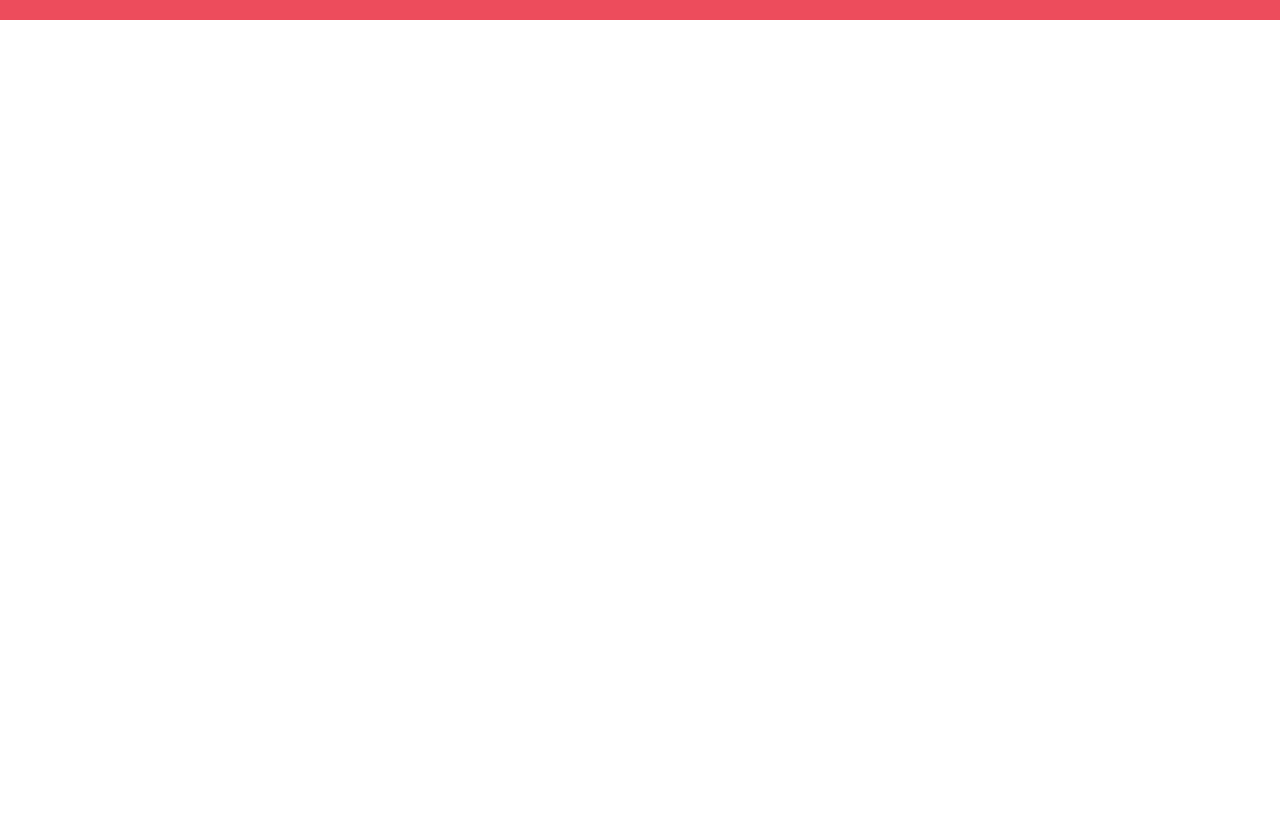
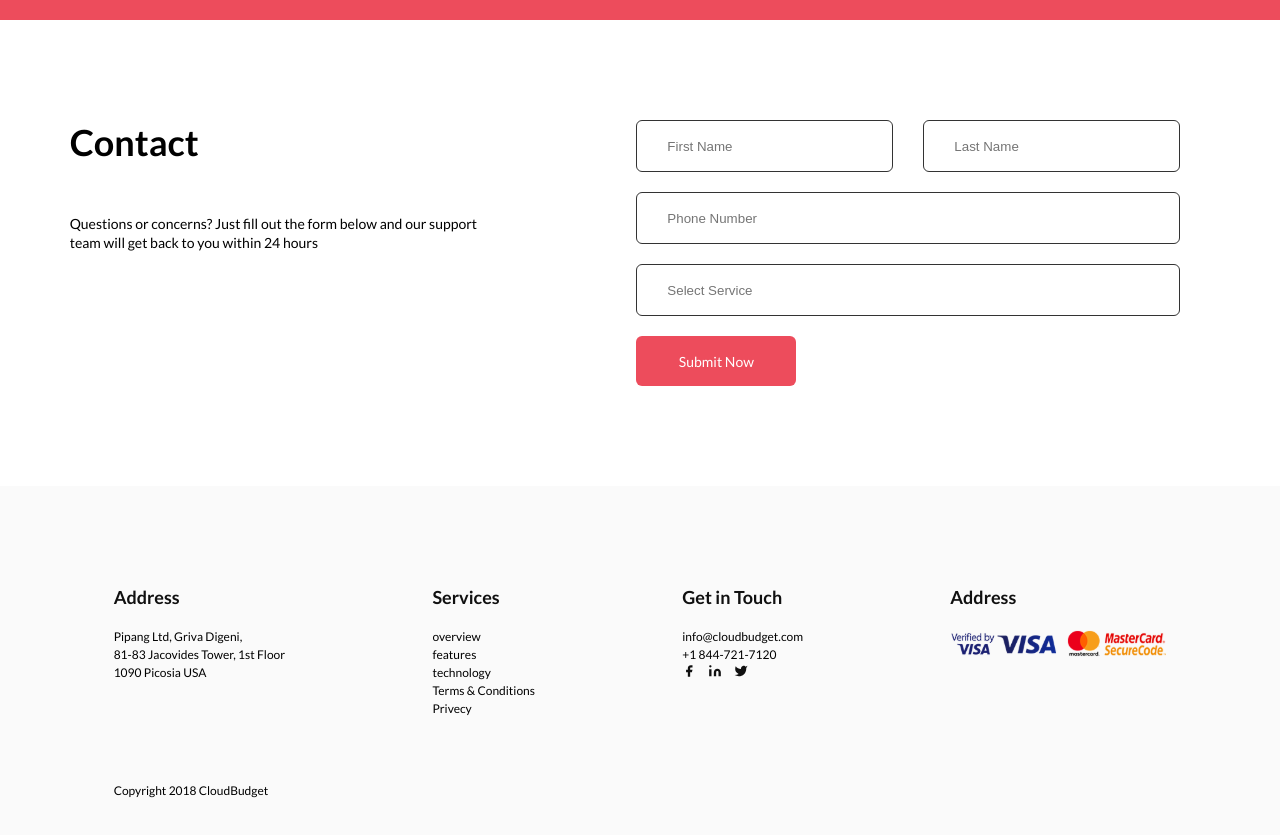
Before and after one commit to Bexruz209/CloudBudget-React-Vite, a React (Vite) app: page / in a window 1280 px wide. Shown: the part 2980-3815 px from the top of the page. Before the commit the page ends 3000 px from the top, so only its background shows below. Built offline with nearby package versions, Linux system fonts and the light colour scheme.

Commit message:
CloudBudget-React-Vite

```diff
--- a/src/App.jsx
+++ b/src/App.jsx
@@ -1,3 +1,4 @@
+import Footer from "./components/Footer/Footer.jsx";
 import Main from "./components/Main/Main.jsx";
 import Section from "./components/Section/Section.jsx";
 import Header from "./components/header/header.jsx";
@@ -12,9 +13,10 @@ export default function App() {
         </div>
       </div>
       <Section />
+      <Main />
       <div className="Container">
       </div>
-      <Main />
+        <Footer />
     </>
   )
 }
--- /dev/null
+++ b/src/components/Footer/Footer.css
@@ -0,0 +1,106 @@
+/* Footer_1 */
+.volf {
+    width: 1200px;
+    margin: auto;
+}
+
+.volf_smoll {
+    display: flex;
+    justify-content: space-around;
+    gap: 100px;
+    margin-bottom: 100px;
+}
+
+.volf_h1 {
+    font-family: var(--font-family);
+    font-size: 36px;
+    color: #000000;
+    margin-bottom: 50px;
+}
+
+.volf_p {
+    font-family: var(--font-family);
+    font-weight: 400;
+    font-size: 14px;
+    color: #000000;
+    line-height: 19px;
+}
+
+.volf_right_input {
+    width: 225px;
+    height: 50px;
+    margin-right: 30px;
+    margin-bottom: 20px;
+    border-radius: 6px;
+    padding-left: 30px;
+    border: 1px solid #333333;
+    color: #13274380;
+}
+
+.volf_right__input {
+    width: 512px;
+    height: 50px;
+    margin-bottom: 20px;
+    border-radius: 6px;
+    padding-left: 30px;
+    border: 1px solid #333333;
+    color: #13274380;
+}
+
+.volf_right__button {
+    width: 160px;
+    height: 50px;
+    border-radius: 6px;
+    font-family: var(--font-family);
+    font-weight: 400;
+    font-size: 14px;
+    color: #fff;
+    background: #ED4C5C;
+    border: none;
+    cursor: pointer;
+    transition: .5s;
+}
+
+.volf_right__button:hover {
+    transition: .5s;
+    border: 1px solid #ED4C5C;
+    color: #ED4C5C;
+    background: #fff
+}
+
+/* Footer_2 */
+.max {
+    background: #FAFAFA;
+}
+
+.max_smoll {
+    padding-top: 100px;
+    padding-bottom: 100px;
+    width: 1200px;
+    margin: auto;
+    display: flex;
+    justify-content: space-around;
+    /* align-items: center; */
+}
+
+.max_h1 {
+    font-family: var(--font-family);
+    font-size: 18px;
+    color: #101010;
+    margin-bottom: 20px;
+}
+
+.max_p {
+    font-family: var(--font-family);
+    font-weight: 400;
+    font-size: 12px;
+    line-height: 18px;
+}
+
+.max__p {
+    margin-top: 100px;
+    font-family: var(--font-family);
+    font-weight: 400;
+    font-size: 12px;
+    line-height: 18px;
+}
--- /dev/null
+++ b/src/components/Footer/Footer.jsx
@@ -0,0 +1,54 @@
+import foter1 from "../../assets/Footer/secure.svg"
+import foter2 from "../../assets/Footer/Social.svg"
+import "./Footer.css"
+
+export default function Footer() {
+    return (
+        <>
+            <div className="volf">
+                <div className="volf_smoll">
+                    <div className="volf_left">
+                        <h1 className="volf_h1">Contact</h1>
+                        <p className="volf_p">Questions or concerns? Just fill out the form below and our support <br /> team will get back to you within 24 hours</p>
+                    </div>
+                    <div className="volf_right">
+                        <div className="volf_right_top">
+                            <input type="text" placeholder="First Name" className="volf_right_input" />
+                            <input type="text" placeholder="Last Name" className="volf_right_input" />
+                        </div>
+                        <div className="x">
+                            <input type="text" placeholder="Phone Number" className="volf_right__input" />
+                        </div>
+                        <div className="f">
+                            <input type="text" placeholder="Select Service" className="volf_right__input" />
+                        </div>
+                        <button className="volf_right__button">Submit Now</button>
+                    </div>
+                </div>
+            </div>
+            <div className="max">
+                <div className="max_smoll">
+                    <div className="max_left">
+                        <h1 className="max_h1">Address</h1>
+                        <p className="max_p">Pipang Ltd, Griva Digeni, <br />81-83 Jacovides Tower, 1st Floor <br /> 1090 Picosia USA</p>
+                        <p className="max__p">Copyright 2018 CloudBudget</p>
+                    </div>
+                    <div className="max_left">
+                        <h1 className="max_h1">Services</h1>
+                        <p className="max_p">overview <br />features <br /> technology <br />Terms & Conditions <br />Privecy
+                        </p>
+                    </div>
+                    <div className="max_left">
+                        <h1 className="max_h1">Get in Touch</h1>
+                        <p className="max_p">info@cloudbudget.com <br /> +1 844-721-7120</p>
+                        <img src={foter2} alt="" />
+                    </div>
+                    <div className="max_left">
+                        <h1 className="max_h1">Address</h1>
+                        <img src={foter1} alt="" />
+                    </div>
+                </div>
+            </div>
+        </>
+    )
+}
--- a/src/components/Main/Main.css
+++ b/src/components/Main/Main.css
@@ -55,6 +55,7 @@
     padding-top: 100px;
     background: #ED4C5C;
     padding-bottom: 100px;
+    margin-bottom: 100px;
 }
 
 .a {
```
Also changed, not shown: src/assets/Footer/Social.svg (added), src/assets/Footer/secure.svg (added).
